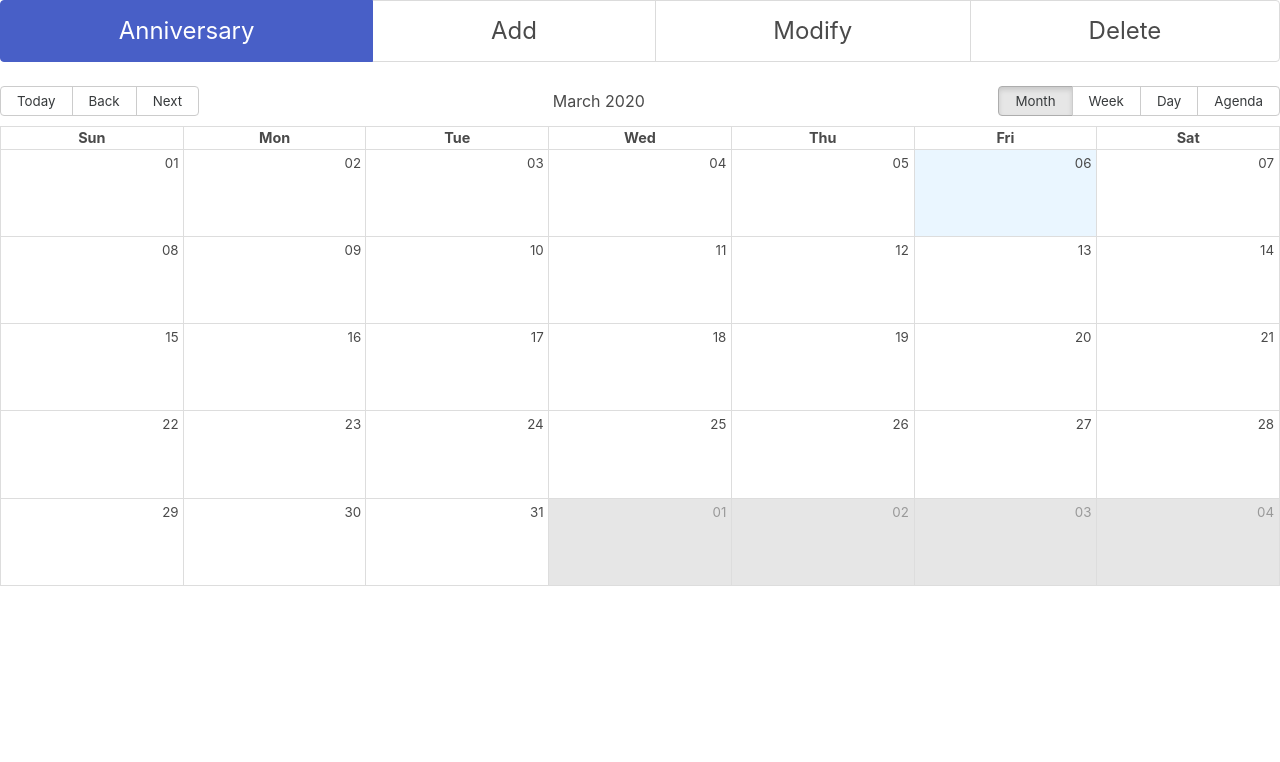
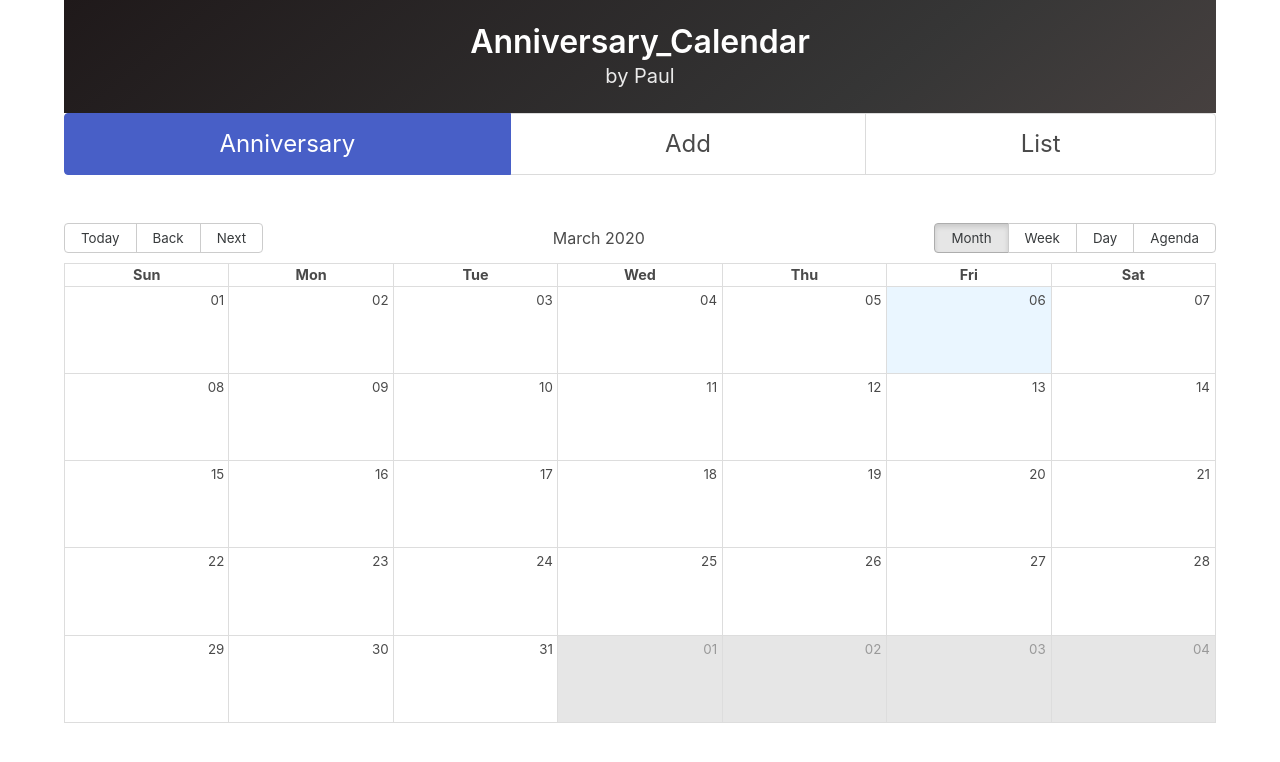
Before and after one commit to qudgns200/-anniversary_calender, a React (Create React App) app in the folder ui/: page /anniversary in a window 1280 px wide. Shown: the top 762 px of the page. Built offline with nearby package versions, Linux system fonts and the light colour scheme.

Commit message:
modify ui source(200306_22:10)

```diff
--- a/ui/src/components/Header.js
+++ b/ui/src/components/Header.js
@@ -4,28 +4,40 @@ import "bulma"
 
 
 function Header() {
-    const [onMenu, setOnMenu] = useState("Anniversary");
+    const [onMenu, setOnMenu] = useState("anniversary");
 
     function isActive(e) {
         setOnMenu(e.target.name)
     }
 
     return (
+        <div class="container">
+            <section class="hero is-small is-dark is-bold">
+                <div class="hero-body has-text-centered">
+                    <div class="container">
+                    <h1 class="title">
+                        Anniversary_Calendar
+                    </h1>
+                    <h2 class="subtitle">
+                        by Paul
+                    </h2>
+                    </div>
+                </div>
+            </section>
+
             <div class="tabs is-toggle is-fullwidth is-large">
                 <ul>
-                <li className={onMenu==="Anniversary"?'is-active':''} onClick={isActive}>
-                    <Link to="/Anniversary" name="Anniversary">Anniversary</Link>
+                    <li className={onMenu==="anniversary"?'is-active':''} onClick={isActive}>
+                        <Link to="/anniversary" name="anniversary">Anniversary</Link>
                     </li>
-                <li className={onMenu==="Add"?'is-active':''} onClick={isActive}>
-                    <Link to="/Add" name="Add">Add</Link>
+                    <li className={onMenu==="add"?'is-active':''} onClick={isActive}>
+                        <Link to="/add" name="add">Add</Link>
                     </li>
-                <li className={onMenu==="Modify"?'is-active':''} onClick={isActive}>
-                    <Link to="/Modify" name="Modify">Modify</Link>
-                </li>
-                <li className={onMenu==="Delete"?'is-active':''} onClick={isActive}>
-                    <Link to="/Delete" name="Delete">Delete</Link>
+                    <li className={onMenu==="list"?'is-active':''} onClick={isActive}>
+                        <Link to="/list" name="list">List</Link>
                     </li>
                 </ul>
+            </div>
         </div>
     );
 };
--- a/ui/src/pages/AddAni.js
+++ b/ui/src/pages/AddAni.js
@@ -1,11 +1,44 @@
 import React from 'react';
+import "bulma"
 
-const AddAni = () => {
+function addAni() {
     return (
-        <div>
-            <h2>AddAni</h2>
+        <div class="container">
+            <div class="field">
+                <div class="control has-icons-left has-icons-right">
+                    <label class="label">ID</label>
+                    <div class="control">
+                        <input class="input is-large" type="text" placeholder="Text input"/>
+                        <span class="icon is-medium is-left">
+                                <i class="fas fa-user"></i>
+                        </span>
+                    </div>
+                </div>
+            </div>
+
+            <div class="field">
+                <div class="control has-icons-left has-icons-right">
+                    <label class="label">Password</label>
+                    <div class="control">
+                        <input class="input is-large" type="text" placeholder="Text input"/>
+                        <span class="icon is-medium is-left">
+                            <i class="fas fa-lock"></i>
+                        </span>
+                    </div>
+                </div>
+            </div>
+
+            <div class="field">
+                <div class="control has-icons-left has-icons-right">
+                    <label class="label">Email</label>
+                    <input class="input is-large" type="email" placeholder="Email"/>
+                    <span class="icon is-medium is-left">
+                        <i class="fas fa-envelope"></i>
+                    </span>
+                </div>
+            </div>
         </div>
     );
 };
 
-export default AddAni;
+export default addAni;
--- a/ui/src/pages/Anniversary.js
+++ b/ui/src/pages/Anniversary.js
@@ -5,8 +5,9 @@ import 'react-big-calendar/lib/css/react-big-calendar.css';
 
 const localizer = momentLocalizer(moment)
 
-const Anniversary = props => (
-  <div>
+const anniversary = props => (
+  <div class="container">
+    <br/><br/>
     <Calendar
       localizer={localizer}
       events={[{
@@ -22,4 +23,4 @@ const Anniversary = props => (
   </div>
 )
 
-export default Anniversary;
+export default anniversary;
--- a/ui/src/pages/DeleteAni.js
+++ /dev/null
@@ -1,11 +0,0 @@
-import React from 'react';
-
-const DeleteAni = () => {
-    return (
-        <div>
-            <h2>DeleteAni</h2>
-        </div>
-    );
-};
-
-export default DeleteAni;
--- a/ui/src/pages/ModifyAni.js
+++ b/ui/src/pages/listAni.js
@@ -1,6 +1,6 @@
 import React from 'react';
 
-const ModifyAni = () => {
+const listAni = () => {
     return (
         <div>
             <h2>ModifyAni</h2>
@@ -8,4 +8,4 @@ const ModifyAni = () => {
     );
 };
 
-export default ModifyAni;
+export default listAni;
--- a/ui/src/shared/App.js
+++ b/ui/src/shared/App.js
@@ -1,6 +1,6 @@
 import React, { Component } from 'react';
 import { Route } from 'react-router-dom';
-import { Anniversary, Add, Delete, Modify } from 'pages';
+import { Anniversary, Add, List } from 'pages';
 import Header from 'components/Header'
 
 class App extends Component {
@@ -8,10 +8,9 @@ class App extends Component {
     return (
     <div>
       <Header/>
-      <Route path="/Anniversary" component={Anniversary}/>
-      <Route path="/Add" component={Add}/>
-      <Route path="/Delete" component={Delete}/>
-      <Route path="/Modify" component={Modify}/>
+      <Route path="/anniversary" component={Anniversary}/>
+      <Route path="/add" component={Add}/>
+      <Route path="/list" component={List}/>
     </div>
     )
   }
```
Also changed, not shown: ui/src/pages/index.js (+3 -4 lines). Lines whose indentation alone changed are shown as unchanged.
